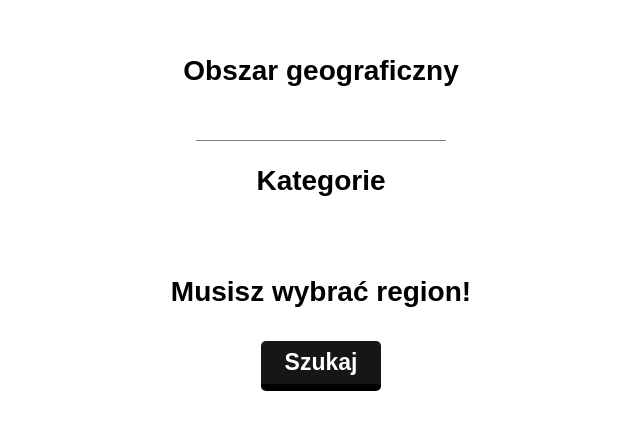
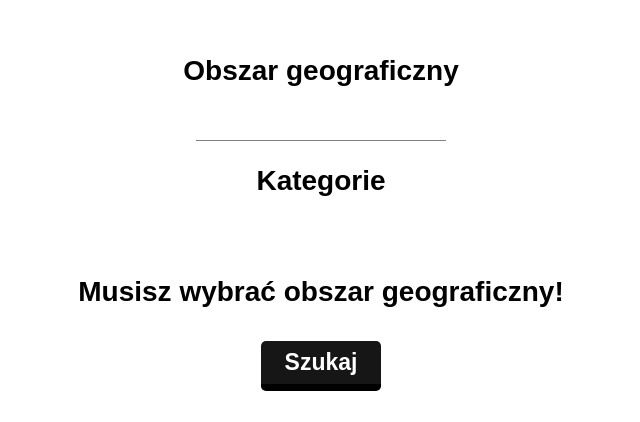
Before and after one commit to NorbertWojtowicz/Wobliczuzmian, a Django app: page /search-result in a window 1280 px wide. Shown: the part 213-635 px from the top of the page, without its empty margins (319-959 px from the left). Run offline with Django 3.2, Linux system fonts and the light colour scheme; data that the repository does not hold is empty.

Commit message:
Fixed few bugs with search engine / Changed content of couple search engine errors

```diff
--- a/Wobliczu/views.py
+++ b/Wobliczu/views.py
@@ -231,9 +231,13 @@ def renderSearchResult(request):
             geoTags.append(request.POST.get(mTag.main_tag))
             #print(tab)
     if len(geoTags) > 1:
-        errors.append('Możesz wybrać maksymalnie jeden region!')
+        errors.append('Możesz wybrać maksymalnie jeden obszar geograficzny!')
     if len(geoTags) < 1:
-        errors.append('Musisz wybrać region!')
+        errors.append('Musisz wybrać obszar geograficzny!')
+    for sTag in SecondaryTags.objects.all():
+        if request.POST.get(sTag.secondary_tag) is not None:
+            categoryTags.append(request.POST.get(sTag.secondary_tag))
+            #print(tabSecond)
     if errors:
         context = {
             'mainTags': MainTags.objects.all(),
@@ -241,10 +245,6 @@ def renderSearchResult(request):
             'errors': errors
         }
         return render(request, 'search.html', context)
-    for sTag in SecondaryTags.objects.all():
-        if request.POST.get(sTag.secondary_tag) is not None:
-            categoryTags.append(request.POST.get(sTag.secondary_tag))
-            #print(tabSecond)
     geoTagId = MainTags.objects.get(main_tag=geoTags[0])
     print(geoTagId.id)
     query = Q(main_tags=geoTagId.id)
@@ -257,11 +257,16 @@ def renderSearchResult(request):
     print(catTagsId)
     number_of_tags = len(catTagsId)
     objects_ext = Article.objects.filter(main_tags=geoTagId)
+    if len(categoryTags) == 0:
+        context = {
+            'obj': objects_ext,
+        }
+        return render(request, 'searchResult.html', context)
     for i in catTagsId:
         objects_ext = objects_ext.filter(secondary_tags=i)
     for obj in objects_ext:
         titles = obj.title
-    rest_of_articles = Article.objects.filter(reduce(lambda x, y : x | y,(Q(secondary_tags=idd) for idd in catTagsId)))\
+    rest_of_articles = Article.objects.filter(reduce(lambda x, y: x | y, (Q(secondary_tags=idd) for idd in catTagsId)))\
         .distinct()
     #rest_of_articles.exclude(secondary_tags__secondary_tags__in=objects_ext)
     print(rest_of_articles)
```
Also changed, not shown: templates/searchResult.html (+10 -0 lines).
